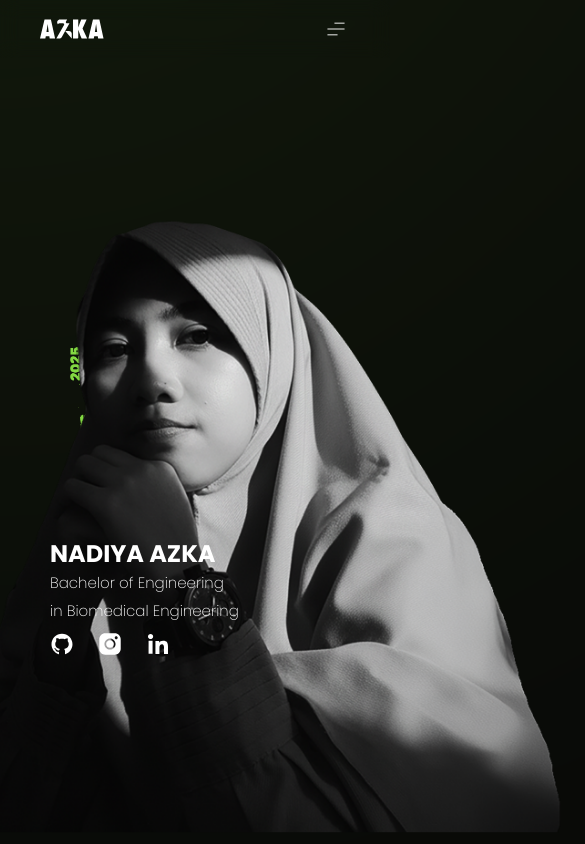
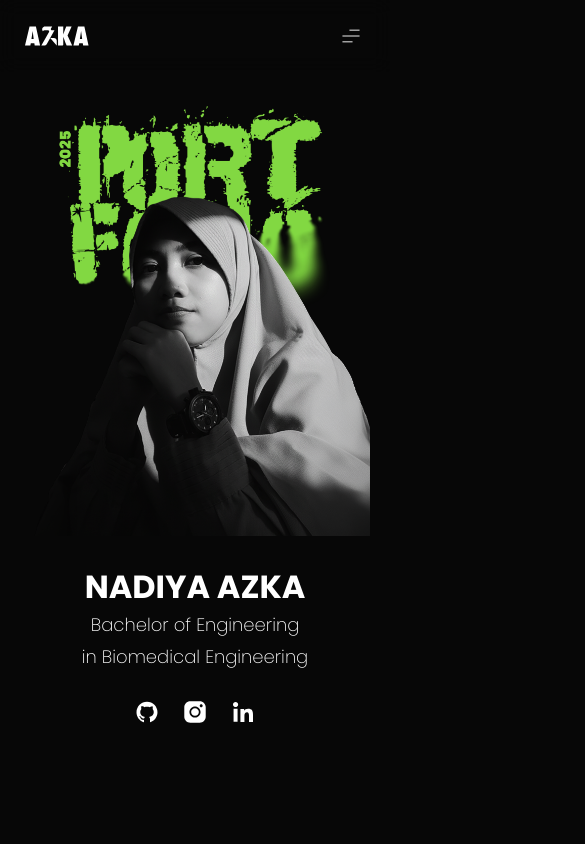
Before and after one commit to Azka79/PortfolioWeb, a React (Vite) app: page / in a window 390 px wide. Shown: the top 844 px of the page, 585 px wide, since content can reach past the window. Built offline with nearby package versions, Linux system fonts and the light colour scheme.

Commit message:
update mobile view

```diff
--- a/index.html
+++ b/index.html
@@ -3,8 +3,9 @@
   <head>
     <meta charset="UTF-8" />
     <link rel="icon" type="image/svg+xml" href="/vite.svg" />
+    <!-- FIX: Tambahkan baris ini! -->
     <meta name="viewport" content="width=device-width, initial-scale=1.0" />
-    <title>portfolio-ui</title>
+    <title>Nadiya Azka - Portfolio</title>
   </head>
   <body>
     <div id="root"></div>
--- a/package.json
+++ b/package.json
@@ -4,7 +4,7 @@
   "version": "0.0.0",
   "type": "module",
   "scripts": {
-    "dev": "vite",
+    "dev": "vite --host",
     "build": "vite build",
     "lint": "eslint .",
     "preview": "vite preview"
--- a/src/App.jsx
+++ b/src/App.jsx
@@ -18,7 +18,6 @@ const GlobalStyle = createGlobalStyle`
     margin: 0;
     -webkit-font-smoothing: antialiased;
     -moz-osx-font-smoothing: grayscale;
-    overflow-x: hidden; // Mencegah scroll horizontal
     overflow-x: hidden;
   }
 
--- a/src/pages/about.jsx
+++ b/src/pages/about.jsx
@@ -25,7 +25,7 @@ const AboutSection = styled.section`
 const ContentContainer = styled.div`
   max-width: 700px; /* Batas lebar konten agar tidak terlalu melebar di layar besar */
   width: 100%;
-  padding: 0 100px;
+  padding: 0 50px;
   text-align: left;
   z-index: 2; /* Memastikan konten berada di atas overlay */
   color: #FFFFFF; /* Warna teks utama */
@@ -34,7 +34,7 @@ const ContentContainer = styled.div`
   gap: 10px; /* Jarak antara paragraf */
 
   @media (min-width: 768px) {
-    padding: 0 180px;
+    padding: 0 150px;
   }
 `;
 
--- a/src/pages/contact.jsx
+++ b/src/pages/contact.jsx
@@ -86,6 +86,10 @@ const Form = styled.form`
   display: flex;
   flex-direction: column;
   gap: 1.5rem;
+
+  @media (max-width: 767px) {
+    max-width: 85%;
+  }
 `;
 
 const Input = styled.input`
--- a/src/pages/header.jsx
+++ b/src/pages/header.jsx
@@ -18,7 +18,7 @@ const HeaderContainer = styled.header`
   /* Inner container untuk menjaga layout */
   & > div {
     max-width: 100%;
-    padding: 5px 40px;
+    padding: 12px 25px;
     margin: 0 auto;
   }
 `;
@@ -30,6 +30,9 @@ const Nav = styled.nav`
   align-items: center;
   padding: 10px 0;
   min-height: 20px;
+  @media (max-width: 767px) {
+    padding: 10px 0px;
+  }
 `;
 
 const LogoLink = styled.a`
@@ -46,9 +49,8 @@ const MobileNavLinks = styled.ul`
   flex-direction: column;
   align-items: center;
   gap: 1.5rem;
-  background-color: #070707;
-  position: absolute;
-  top: 84px; /* Disesuaikan dengan tinggi header */
+  background-color: #070707a3;
+  position: relative;
   left: 0;
   width: 100%;
   padding: 1.5rem 0;
--- a/src/pages/home.jsx
+++ b/src/pages/home.jsx
@@ -9,8 +9,7 @@ import instagramIcon from '../assets/Logo Instagram.svg';
 import linkedinIcon from '../assets/Linkedin.svg';
 
 const HomeSectionContainer = styled.div`
-  /* Wrapper ini diperlukan agar padding tidak mengganggu min-height */
-  padding-top: 30px; /* Sesuaikan dengan tinggi header Anda */
+  padding-top: 30px;
   box-sizing: border-box;
 `;
 
@@ -18,12 +17,17 @@ const MainContent = styled.main`
   padding: 0 50px;
   max-width: 1280px;
   margin: 0 auto;
+
+  /* FIX: Kurangi padding di layar kecil */
+  @media (max-width: 767px) {
+    padding: 0 20px;
+  }
 `;
 
 const DecorativeCircle = styled.div`
   position: absolute;
-  top: -900px;
-  right: -150px;
+  top: -120%;
+  right: -15%;
   width: 1000px;
   height: 1000px;
   background-color: #82D842;
@@ -31,14 +35,19 @@ const DecorativeCircle = styled.div`
   filter: blur(1000px);
   opacity: 0.35;
   z-index: 0;
+
+  /* FIX: Sembunyikan lingkaran besar di mobile agar tidak menyebabkan overflow */
+  @media (max-width: 767px) {
+    display: none;
+  }
 `;
 
 const HeroSection = styled.section`
   position: relative;
   display: flex;
-  align-items: center; /* Mengubah dari flex-end agar lebih fleksibel */
+  align-items: center;
   justify-content: flex-start;
-  min-height: 100vh; /* Mengambil tinggi penuh layar */
+  min-height: 100vh;
   box-sizing: border-box;
   text-align: left;
 `;
@@ -51,6 +60,12 @@ const PortfolioTextImage = styled.img`
   z-index: 1;
   width: 100%;
   max-width: 800px;
+
+  /* FIX: Kecilkan dan atur ulang posisi gambar di mobile */
+  @media (max-width: 767px) {
+    max-width: 90%; /* Gunakan persentase agar fleksibel */
+    top: 20%;
+  }
 `;
 
 const ProfileImage = styled.img`
@@ -64,8 +79,13 @@ const ProfileImage = styled.img`
   max-height: 900px;
   object-fit: contain;
 
-  @media (max-width: 767px) {
-    max-height: 90%; /* Batas keras tinggi gambar */
+  /* FIX: Ubah object-fit menjadi cover dan sesuaikan ukuran untuk mobile */
+   @media (max-width: 767px) {
+    object-fit: cover; /* Ini akan 'meng-crop' gambar */
+    width: 100%;      /* Penuhi lebar kontainer */
+    height: 50%;      /* Batasi tingginya agar tidak menutupi semua */
+    max-width: none;  /* Hapus batasan max-width sebelumnya */
+    top: 35%;         /* Sesuaikan kembali posisi vertikalnya */
   }
 `;
 
@@ -73,24 +93,30 @@ const HeroTextContainer = styled.div`
   position: absolute;
   top: 60%;
   z-index: 4;
+
+  /* FIX: Sesuaikan posisi teks di mobile */
+  @media (max-width: 767px) {
+    top: auto; /* Hapus posisi top absolut */
+    bottom: 17%; /* Posisikan dari bawah */
+    width: 100%;
+    box-sizing: border-box;
+    flex-direction: column;
+    align-items: center;
+    text-align: center;
+  }
 `;
 
-// FIX: Menggunakan Transition untuk animasi
 const HeroTitle = styled.h1`
-  font-size: 24px;
+  font-size: 32px;
   font-weight: 700;
-  margin: 0px 0px 0px 0px;
+  margin: 0;
 
   opacity: 0;
   transform: translateY(20px);
-  animation: fadeInSlideUp 0.8s ease-out forwards;
-  animation-delay: 0.2s;
+  animation: fadeInSlideUp 0.8s ease-out forwards 0.2s;
 
   @keyframes fadeInSlideUp {
-    to {
-      opacity: 1;
-      transform: translateY(0);
-    }
+    to { opacity: 1; transform: translateY(0); }
   }
 
   @media (min-width: 768px) {
@@ -99,20 +125,16 @@ const HeroTitle = styled.h1`
 `;
 
 const HeroSubtitle = styled.p`
-  font-size: 15px;
+  font-size: 18px;
   font-weight: 275;
   margin: 0px 0px 5px 0px;
 
   opacity: 0;
   transform: translateY(20px);
-  animation: fadeInSlideUp 0.8s ease-out forwards;
-  animation-delay: 0.6s;
+  animation: fadeInSlideUp 0.8s ease-out forwards 0.6s;
 
   @keyframes fadeInSlideUp {
-    to {
-      opacity: 1;
-      transform: translateY(0);
-    }
+    to { opacity: 1; transform: translateY(0); }
   }
 
   @media (min-width: 768px) {
@@ -128,14 +150,15 @@ const SocialIcons = styled.div`
 
   opacity: 0;
   transform: translateY(20px);
-  animation: fadeInSlideUp 0.8s ease-out forwards;
-  animation-delay: 0.8s;
+  animation: fadeInSlideUp 0.8s ease-out forwards 0.8s;
 
   @keyframes fadeInSlideUp {
-    to {
-      opacity: 1;
-      transform: translateY(0);
-    }
+    to { opacity: 1; transform: translateY(0); }
+  }
+
+  @media (max-width: 767px) {
+    justify-content: center;
+    margin: 30px 0px 0px 0px;
   }
 `;
 
@@ -148,7 +171,6 @@ const IconLink = styled.a`
   }
 `;
 
-// Komponen Home
 function Home() {
     return (
         <HomeSectionContainer id="home">
@@ -166,10 +188,10 @@ function Home() {
                             <IconLink href="https://github.com/Azka79" target="_blank" rel="noopener noreferrer">
                                 <img src={githubIcon} alt="Github" />
                             </IconLink>
-                            <IconLink href="https://www.instagram.com/daz_azka/" target="_blank" rel="noopener noreferrer">
+                            <IconLink href="#" target="_blank" rel="noopener noreferrer">
                                 <img src={instagramIcon} alt="Instagram" />
                             </IconLink>
-                            <IconLink href="https://www.linkedin.com/in/nadiyaazkaa/" target="_blank" rel="noopener noreferrer">
+                            <IconLink href="#" target="_blank" rel="noopener noreferrer">
                                 <img src={linkedinIcon} alt="LinkedIn" />
                             </IconLink>
                         </SocialIcons>
```
